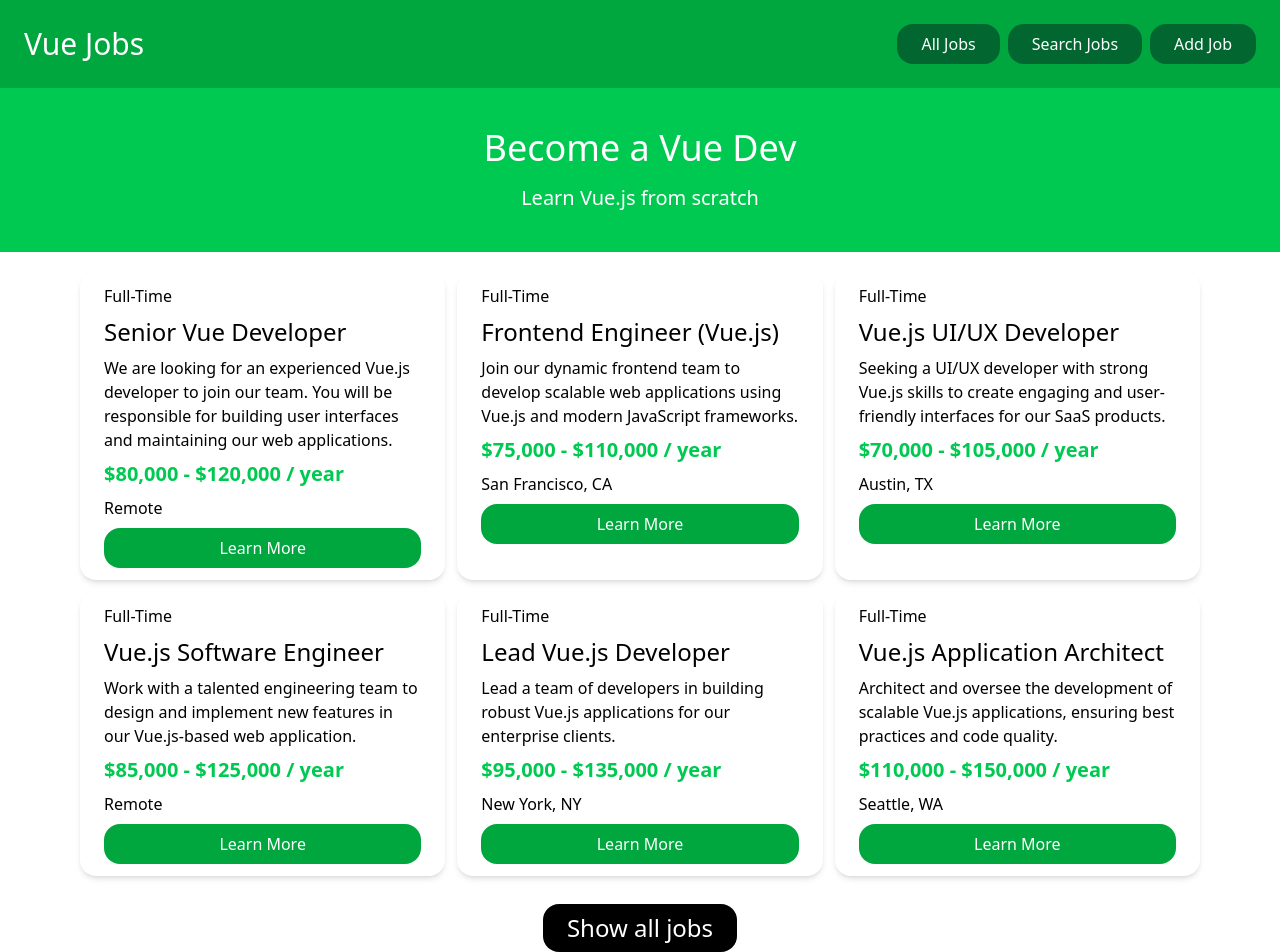
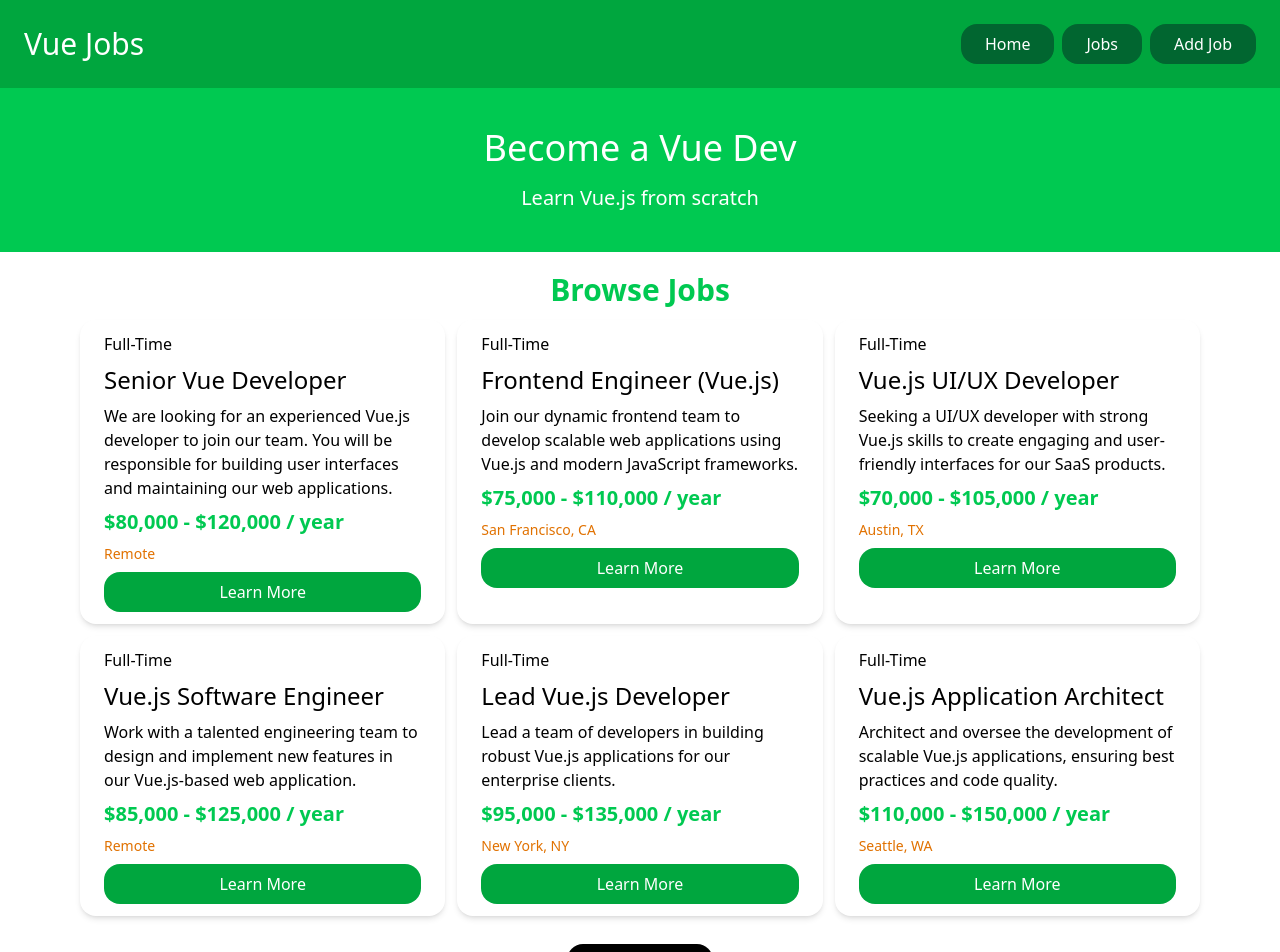
Before and after one commit to RubenDguez/vue-jobfinder, a Vue app: page / in a window 1280 px wide. Shown: the top 952 px of the page. Built offline with nearby package versions, Linux system fonts and the light colour scheme.

Commit message:
fix: job listing font

```diff
--- a/src/components/JobListing.vue
+++ b/src/components/JobListing.vue
@@ -14,7 +14,7 @@ const props = defineProps({
 
     <p class="text-xl font-bold text-green-500">{{ job.salary }} / year</p>
 
-    <p>{{ job.location }}</p>
+    <p class="text-amber-600 text-sm">{{ job.location }}</p>
     <a href="#" class="text-center py-2 px-6 bg-green-600 text-white rounded-2xl">Learn More</a>
   </div>
 </template>
--- a/src/components/JobListings.vue
+++ b/src/components/JobListings.vue
@@ -13,11 +13,12 @@ const props = defineProps({
 
 <template>
   <section class="container mx-auto py-5 px-20">
+    <h3 class="text-3xl font-bold text-green-500 text-center mb-3">Browse Jobs</h3>
     <div class="grid gap-3 lg:grid-cols-3 mb-7">
       <JobListing v-for="job in jobs" :job="job" :key="job.id" />
     </div>
     <div v-if="showAllJobs" class="w-auto flex justify-center">
-      <a href="#" class="bg-black text-white py-2 px-6 rounded-2xl text-2xl">Show all jobs</a>
+      <a href="#" class="bg-black text-white py-2 px-6 rounded-2xl">Show all jobs</a>
     </div>
   </section>
 </template>
--- a/src/components/Navbar.vue
+++ b/src/components/Navbar.vue
@@ -6,8 +6,8 @@
     </a>
 
     <div class="flex gap-2">
-      <a href="#" class="text-white py-2 px-6 bg-green-800 rounded-2xl">All Jobs</a>
-      <a href="#" class="text-white py-2 px-6 bg-green-800 rounded-2xl">Search Jobs</a>
+      <a href="#" class="text-white py-2 px-6 bg-green-800 rounded-2xl">Home</a>
+      <a href="#" class="text-white py-2 px-6 bg-green-800 rounded-2xl">Jobs</a>
       <a href="#" class="text-white py-2 px-6 bg-green-800 rounded-2xl">Add Job</a>
     </div>
   </nav>
```
